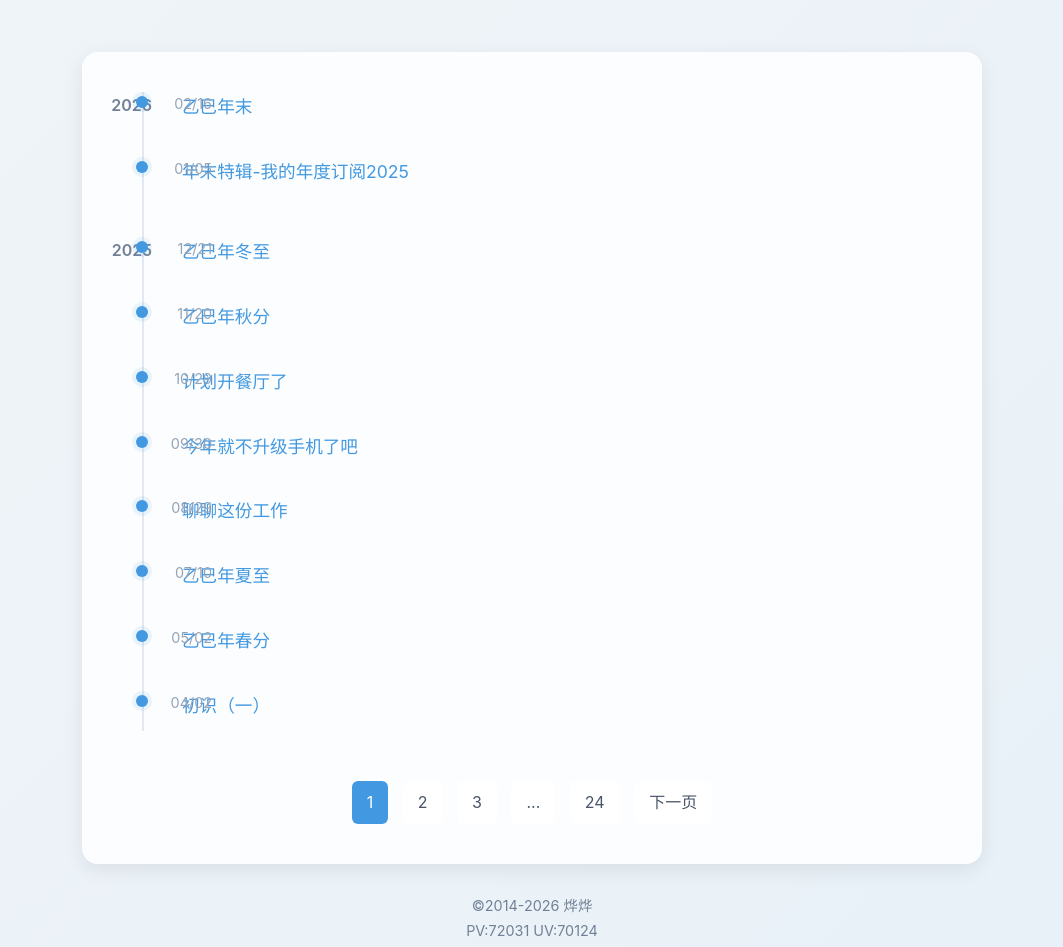
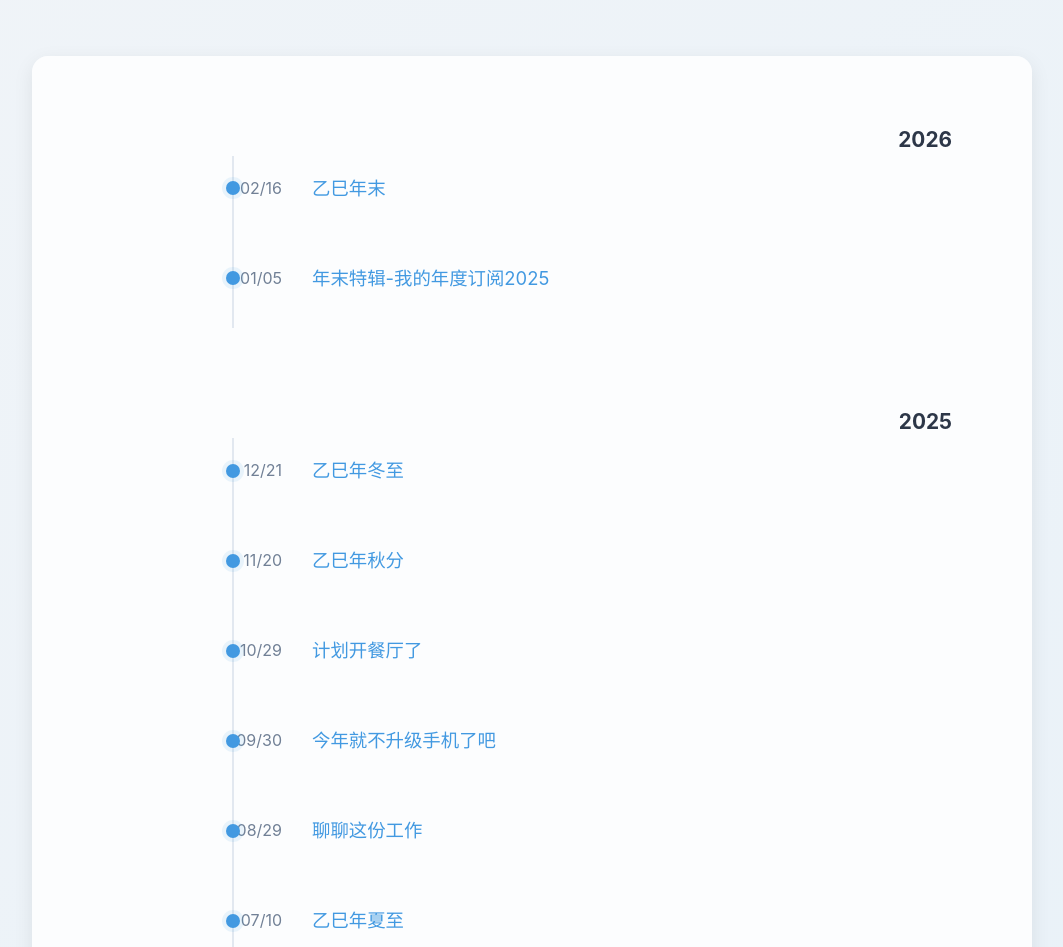
Before and after one commit to yearly0320/yearly0320.github.io, a plain HTML site: page diary.html in a window 1280 px wide. Shown: the part 116-1063 px from the top of the page, without its empty margins (108-1171 px from the left). Drawn offline with Linux system fonts and the light colour scheme.

Commit message:
Update diary.html

```diff
--- a/diary.html
+++ b/diary.html
@@ -5,7 +5,7 @@
   <meta name="viewport" content="width=device-width, initial-scale=1.0">
   <title>少年日记 - 烨烨的个人小站</title>
   <style>
-    /* 基础样式复用主页面风格 */
+    /* 基础样式重置 */
     * {
       margin: 0;
       padding: 0;
@@ -15,13 +15,13 @@
       font-family: -apple-system, BlinkMacSystemFont, "Segoe UI", Roboto, "Helvetica Neue", Arial, sans-serif;
       background: linear-gradient(135deg, #f0f4f8 0%, #e8f1f8 100%);
       color: #333;
-      line-height: 1.7;
+      line-height: 1.8;
       min-height: 100vh;
       padding: 40px 20px;
     }
     /* 头部导航 */
     .header {
-      max-width: 900px;
+      max-width: 1000px;
       margin: 0 auto 60px;
       display: flex;
       justify-content: space-between;
@@ -50,112 +50,145 @@
     }
     /* 时间轴容器 */
     .timeline-container {
-      max-width: 900px;
+      max-width: 1000px;
       margin: 0 auto;
       background: rgba(255, 255, 255, 0.85);
       border-radius: 16px;
-      padding: 40px;
+      padding: 60px 80px;
       box-shadow: 0 6px 20px rgba(0,0,0,0.08);
       animation: fadeIn 0.8s ease-out;
     }
-    /* 时间轴核心样式 */
+    /* 时间轴核心布局 - 三列布局 */
     .timeline {
       position: relative;
-      padding-left: 60px;
+      display: grid;
+      grid-template-columns: 80px 80px 1fr;
+      gap: 20px;
+      align-items: start;
     }
-    /* 时间轴竖线 */
-    .timeline::before {
+    /* 年份分组 - 关键修改：竖线放在年份组内，只覆盖本组内容 */
+    .year-group {
+      grid-column: 1 / -1;
+      margin-bottom: 40px;
+      position: relative;
+    }
+    /* 每组单独的竖线（替代全局竖线）- 长度匹配本组日记高度 */
+    .year-group::before {
       content: '';
       position: absolute;
-      left: 20px;
-      top: 0;
-      bottom: 0;
+      left: 120px; /* 和之前全局竖线位置一致 */
+      top: 40px; /* 从年份下方开始 */
+      bottom: 10px; /* 到本组最后一个条目下方结束 */
       width: 2px;
       background: #e2e8f0;
+      z-index: 0;
     }
-    /* 年份分组 */
-    .year-group {
-      margin-bottom: 40px;
+    /* 年份标签 */
+    .year-label {
+      grid-column: 1 / 2;
+      font-weight: 700;
+      color: #2d3748;
+      font-size: 1.3rem;
+      padding-top: 5px;
+      text-align: right;
+      position: sticky;
+      top: 0;
     }
-    .year-label {
-      position: absolute;
-      left: -40px;
-      font-weight: 600;
+    /* 日记条目容器 */
+    .diary-item-wrapper {
+      grid-column: 1 / -1;
+      display: grid;
+      grid-template-columns: 80px 80px 1fr;
+      gap: 20px;
+      align-items: center;
+      margin-bottom: 30px;
+      min-height: 60px;
+    }
+    /* 日期标签 */
+    .date-label {
+      grid-column: 2 / 3;
+      font-size: 1rem;
       color: #718096;
-      width: 80px;
       text-align: right;
       padding-right: 10px;
-    }
-    /* 日记条目 */
-    .diary-item {
-      position: relative;
-      margin-bottom: 25px;
-      padding-bottom: 10px;
+      font-weight: 400;
     }
     /* 时间点圆点 */
-    .diary-item::before {
-      content: '';
+    .diary-dot {
       position: absolute;
-      left: -46px;
-      top: 4px;
-      width: 12px;
-      height: 12px;
+      left: 114px;
+      width: 14px;
+      height: 14px;
       border-radius: 50%;
       background: #4299e1;
       box-shadow: 0 0 0 4px rgba(66, 153, 225, 0.1);
-    }
-    /* 日期标签 */
-    .date-label {
-      position: absolute;
-      left: -40px;
-      top: 0;
-      font-size: 0.9rem;
-      color: #94a3b8;
-      width: 80px;
-      text-align: right;
-      padding-right: 10px;
+      z-index: 1;
     }
     /* 日记标题链接 */
     .diary-title {
+      grid-column: 3 / 4;
       color: #4299e1;
       text-decoration: none;
-      font-size: 1.1rem;
+      font-size: 1.15rem;
+      padding: 8px 0;
       transition: all 0.2s ease;
     }
     .diary-title:hover {
       color: #2563eb;
       text-decoration: underline;
+      padding-left: 5px;
     }
     /* 分页样式 */
     .pagination {
-      margin-top: 50px;
+      grid-column: 1 / -1;
+      margin-top: 80px;
       text-align: center;
+      display: flex;
+      justify-content: center;
+      align-items: center;
+      gap: 10px;
+      flex-wrap: wrap;
     }
     .pagination a, .pagination span {
-      display: inline-block;
-      padding: 8px 15px;
-      margin: 0 5px;
+      display: inline-flex;
+      align-items: center;
+      justify-content: center;
+      padding: 10px 18px;
       background: rgba(255, 255, 255, 0.9);
-      border-radius: 6px;
+      border-radius: 8px;
       color: #4a5568;
       text-decoration: none;
       transition: all 0.2s ease;
+      min-width: 45px;
+      height: 45px;
+      font-size: 1rem;
     }
     .pagination a:hover {
       background: #4299e1;
       color: white;
+      transform: translateY(-2px);
     }
     .pagination .current {
       background: #4299e1;
       color: white;
+      font-weight: 600;
+    }
+    .pagination .next-page {
+      background: #4299e1;
+      color: white;
+      min-width: 110px;
+    }
+    .pagination .next-page:hover {
+      background: #2563eb;
     }
     /* 页脚统计信息 */
     .footer-stats {
-      max-width: 900px;
-      margin: 30px auto 0;
+      max-width: 1000px;
+      margin: 40px auto 0;
       text-align: center;
       color: #718096;
       font-size: 0.9rem;
+      line-height: 1.8;
     }
     /* 动画 */
     @keyframes fadeIn {
@@ -169,21 +202,46 @@
       }
     }
     /* 响应式适配 */
-    @media (max-width: 600px) {
+    @media (max-width: 768px) {
       .header {
         flex-direction: column;
         gap: 20px;
         text-align: center;
       }
       .timeline-container {
-        padding: 20px;
+        padding: 40px 20px;
       }
       .timeline {
-        padding-left: 40px;
+        grid-template-columns: 70px 1fr;
+        gap: 15px;
       }
-      .year-label, .date-label {
-        width: 60px;
-        font-size: 0.8rem;
+      /* 手机端调整组内竖线位置 */
+      .year-group::before {
+        left: 45px;
+        top: 60px;
+        bottom: 10px;
+      }
+      .year-label {
+        grid-column: 1 / -1;
+        text-align: left;
+        margin-bottom: 15px;
+        padding-left: 60px;
+      }
+      .diary-item-wrapper {
+        grid-template-columns: 70px 1fr;
+        gap: 15px;
+        margin-bottom: 25px;
+      }
+      .date-label {
+        text-align: left;
+        padding-left: 10px;
+      }
+      .diary-dot {
+        left: 39px;
+      }
+      .diary-title {
+        grid-column: 2 / 3;
+        padding-left: 5px;
       }
     }
   </style>
@@ -200,73 +258,93 @@
     <div class="timeline">
       <!-- 2026年分组 -->
       <div class="year-group">
-        <span class="year-label">2026</span>
+        <div class="year-label">2026</div>
 
-        <div class="diary-item">
-          <span class="date-label">02/16</span>
+        <!-- 日记条目1 -->
+        <div class="diary-item-wrapper">
+          <div class="diary-dot"></div>
+          <div class="date-label">02/16</div>
           <a href="diary_detail_1.html" class="diary-title">乙巳年末</a>
         </div>
 
-        <div class="diary-item">
-          <span class="date-label">01/05</span>
+        <!-- 日记条目2 -->
+        <div class="diary-item-wrapper">
+          <div class="diary-dot"></div>
+          <div class="date-label">01/05</div>
           <a href="diary_detail_2.html" class="diary-title">年末特辑-我的年度订阅2025</a>
         </div>
       </div>
 
       <!-- 2025年分组 -->
       <div class="year-group">
-        <span class="year-label">2025</span>
+        <div class="year-label">2025</div>
 
-        <div class="diary-item">
-          <span class="date-label">12/21</span>
+        <!-- 日记条目3 -->
+        <div class="diary-item-wrapper">
+          <div class="diary-dot"></div>
+          <div class="date-label">12/21</div>
           <a href="diary_detail_3.html" class="diary-title">乙巳年冬至</a>
         </div>
 
-        <div class="diary-item">
-          <span class="date-label">11/20</span>
+        <!-- 日记条目4 -->
+        <div class="diary-item-wrapper">
+          <div class="diary-dot"></div>
+          <div class="date-label">11/20</div>
           <a href="diary_detail_4.html" class="diary-title">乙巳年秋分</a>
         </div>
 
-        <div class="diary-item">
-          <span class="date-label">10/29</span>
+        <!-- 日记条目5 -->
+        <div class="diary-item-wrapper">
+          <div class="diary-dot"></div>
+          <div class="date-label">10/29</div>
           <a href="diary_detail_5.html" class="diary-title">计划开餐厅了</a>
         </div>
 
-        <div class="diary-item">
-          <span class="date-label">09/30</span>
+        <!-- 日记条目6 -->
+        <div class="diary-item-wrapper">
+          <div class="diary-dot"></div>
+          <div class="date-label">09/30</div>
           <a href="diary_detail_6.html" class="diary-title">今年就不升级手机了吧</a>
         </div>
 
-        <div class="diary-item">
-          <span class="date-label">08/29</span>
+        <!-- 日记条目7 -->
+        <div class="diary-item-wrapper">
+          <div class="diary-dot"></div>
+          <div class="date-label">08/29</div>
           <a href="diary_detail_7.html" class="diary-title">聊聊这份工作</a>
         </div>
 
-        <div class="diary-item">
-          <span class="date-label">07/10</span>
+        <!-- 日记条目8 -->
+        <div class="diary-item-wrapper">
+          <div class="diary-dot"></div>
+          <div class="date-label">07/10</div>
           <a href="diary_detail_8.html" class="diary-title">乙巳年夏至</a>
         </div>
 
-        <div class="diary-item">
-          <span class="date-label">05/02</span>
+        <!-- 日记条目9 -->
+        <div class="diary-item-wrapper">
+          <div class="diary-dot"></div>
+          <div class="date-label">05/02</div>
           <a href="diary_detail_9.html" class="diary-title">乙巳年春分</a>
         </div>
 
-        <div class="diary-item">
-          <span class="date-label">04/02</span>
+        <!-- 日记条目10 -->
+        <div class="diary-item-wrapper">
+          <div class="diary-dot"></div>
+          <div class="date-label">04/02</div>
           <a href="diary_detail_10.html" class="diary-title">初识（一）</a>
         </div>
       </div>
-    </div>
 
-    <!-- 分页控件 -->
-    <div class="pagination">
-      <span class="current">1</span>
-      <a href="#">2</a>
-      <a href="#">3</a>
-      <span>...</span>
-      <a href="#">24</a>
-      <a href="#" class="next-page">下一页</a>
+      <!-- 分页控件 -->
+      <div class="pagination">
+        <span class="current">1</span>
+        <a href="diary_page_2.html">2</a>
+        <a href="diary_page_3.html">3</a>
+        <span>...</span>
+        <a href="diary_page_24.html">24</a>
+        <a href="diary_page_2.html" class="next-page">下一页</a>
+      </div>
     </div>
   </div>
 
```
